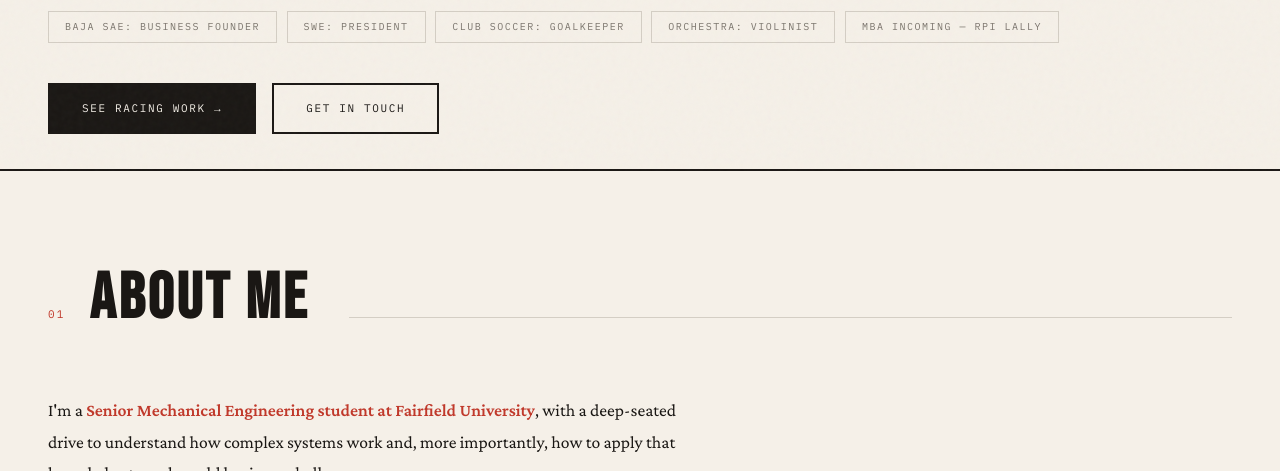
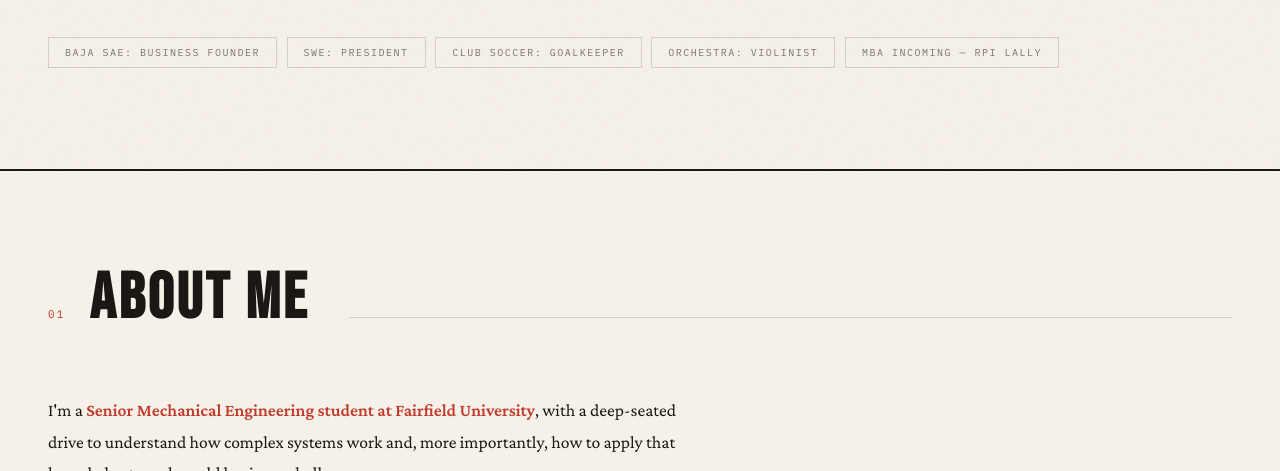
Before and after one commit to bellafuierer/Isabella-Fuierer-Portfolio, a plain HTML site: page index.html in a window 1280 px wide. Shown: the part 629-1100 px from the top of the page. Drawn offline with nearby package versions, Linux system fonts and the light colour scheme.

Commit message:
Remove hero actions links from index.html
Removed hero actions section with links to racing work and contact.

```diff
--- a/index.html
+++ b/index.html
@@ -303,9 +303,7 @@
       <span class="pill">Orchestra: Violinist</span>
       <span class="pill">MBA Incoming — RPI Lally</span>
     </div>
-    <div class="hero-actions">
-      <a href="#racing" class="btn btn-primary">See Racing Work →</a>
-      <a href="#contact" class="btn btn-ghost">Get in Touch</a>
+
     </div>
   </div>
 </section>
```
